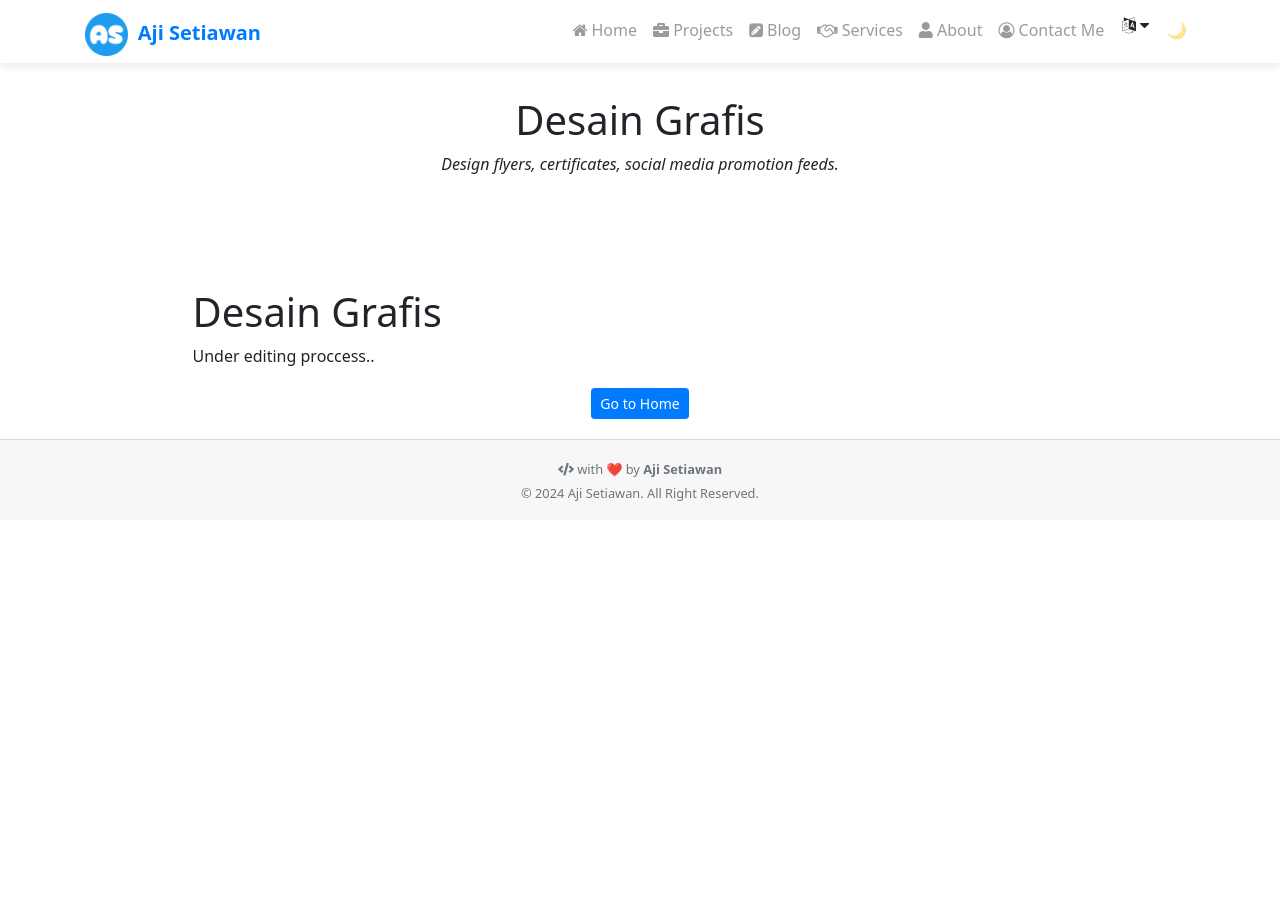
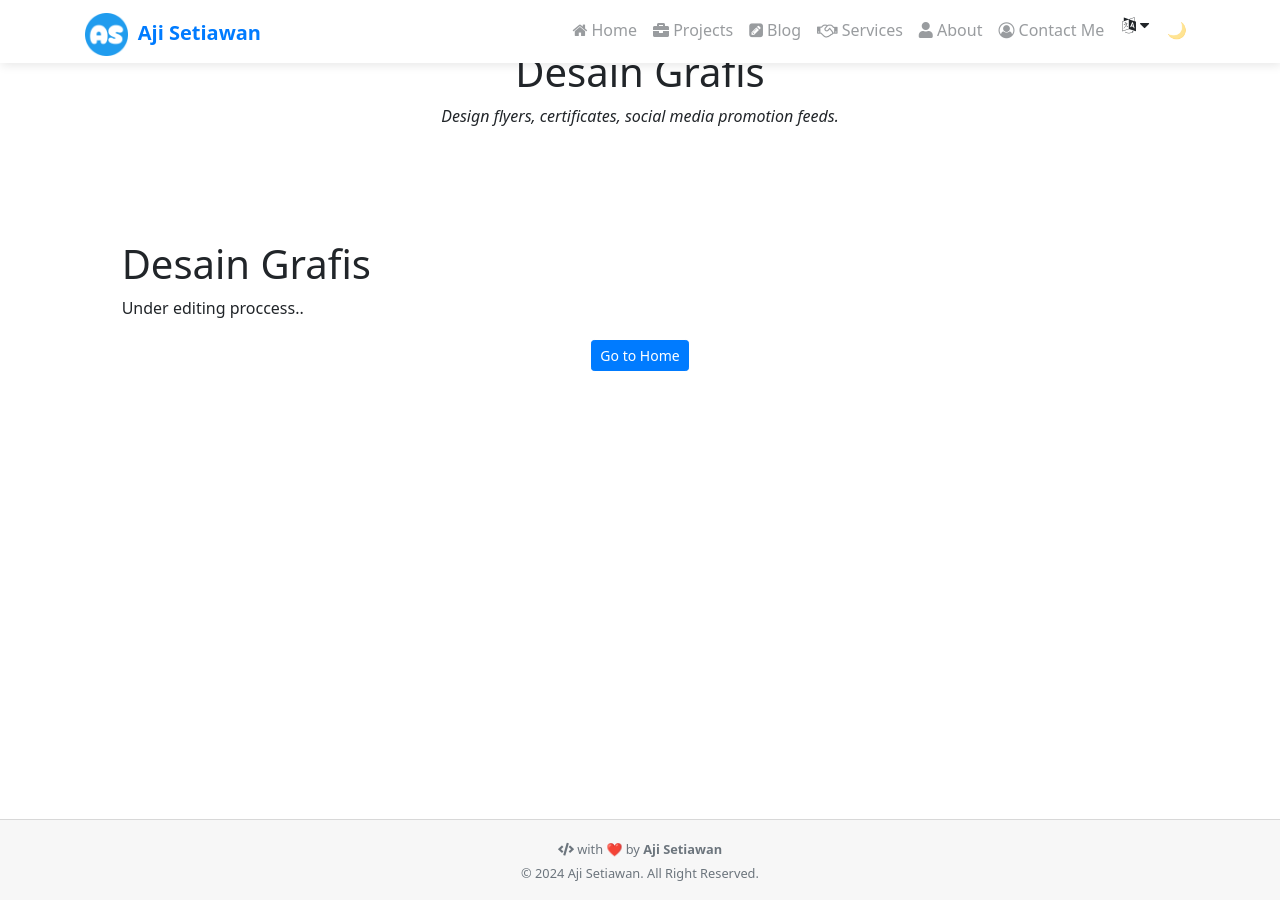
Before and after one commit to ajisetiawan716/ajisetiawan716.github.io, a Jekyll site: the page built from _service/Desain Grafis.md, in a window 1280 px wide. Built offline with Jekyll 4.4.1, drawn with Linux system fonts in a browser that asks for light colours; nearby versions of some CDN libraries; emoji names are drawn with the system emoji font; comment, search, counter and statistics services are not loaded; a style sheet for code colours, icons or effects is not loaded.

Commit message:
Update default.html

```diff
--- a/_layouts/default.html
+++ b/_layouts/default.html
@@ -3,9 +3,9 @@
 
 {% include head.html %}
 
-<body>
+<body class="h-100 d-flex flex-column">
 
-<main class="flex-shrink-0 container mt-5">
+<main>
     {% include navbar.html %}
     {{ content }}
 </main>
```
